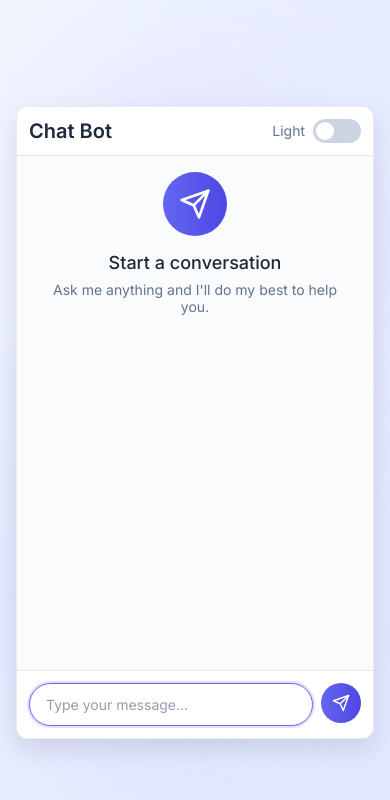
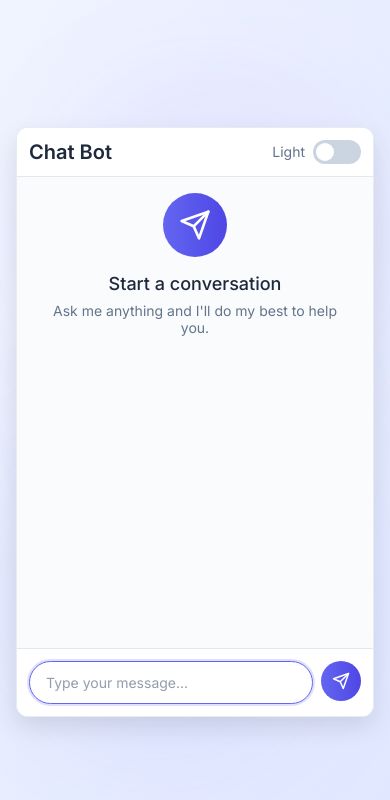
Before and after one commit to ashleyalmeida07/Chat-bot-, a Flask app: page / in a window 390 px wide. Shown: the top 800 px of the page. Run offline with Flask 3, Linux system fonts and the light colour scheme.

Commit message:
Update style.css

```diff
--- a/chat bot/static/style.css
+++ b/chat bot/static/style.css
@@ -396,7 +396,7 @@
         /* Responsive styles */
         @media (max-width: 640px) {
             .chat-container {
-                height: 75vh;
+                height: 70vh;
                 border-radius: 12px;
             }
 
```
